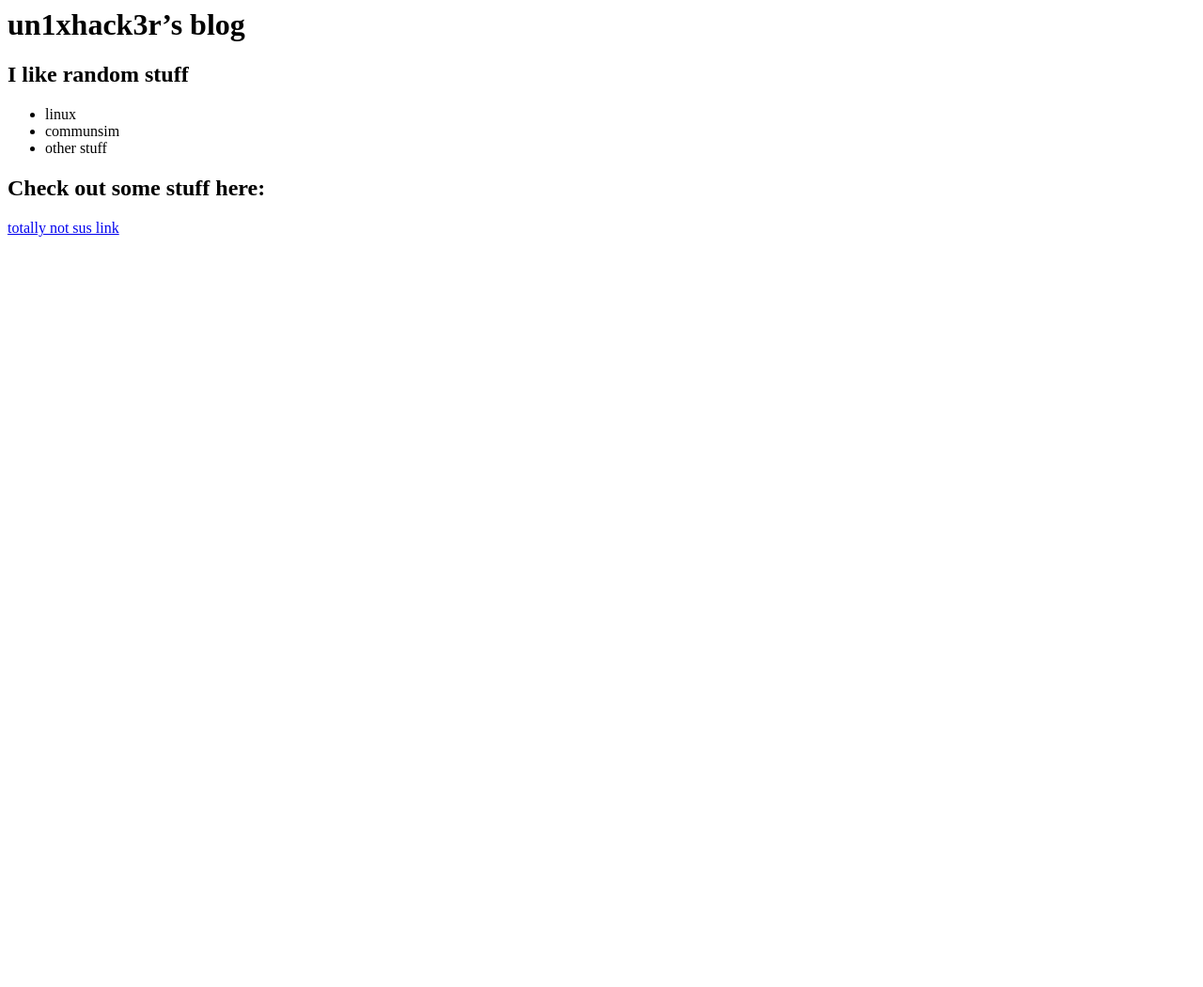
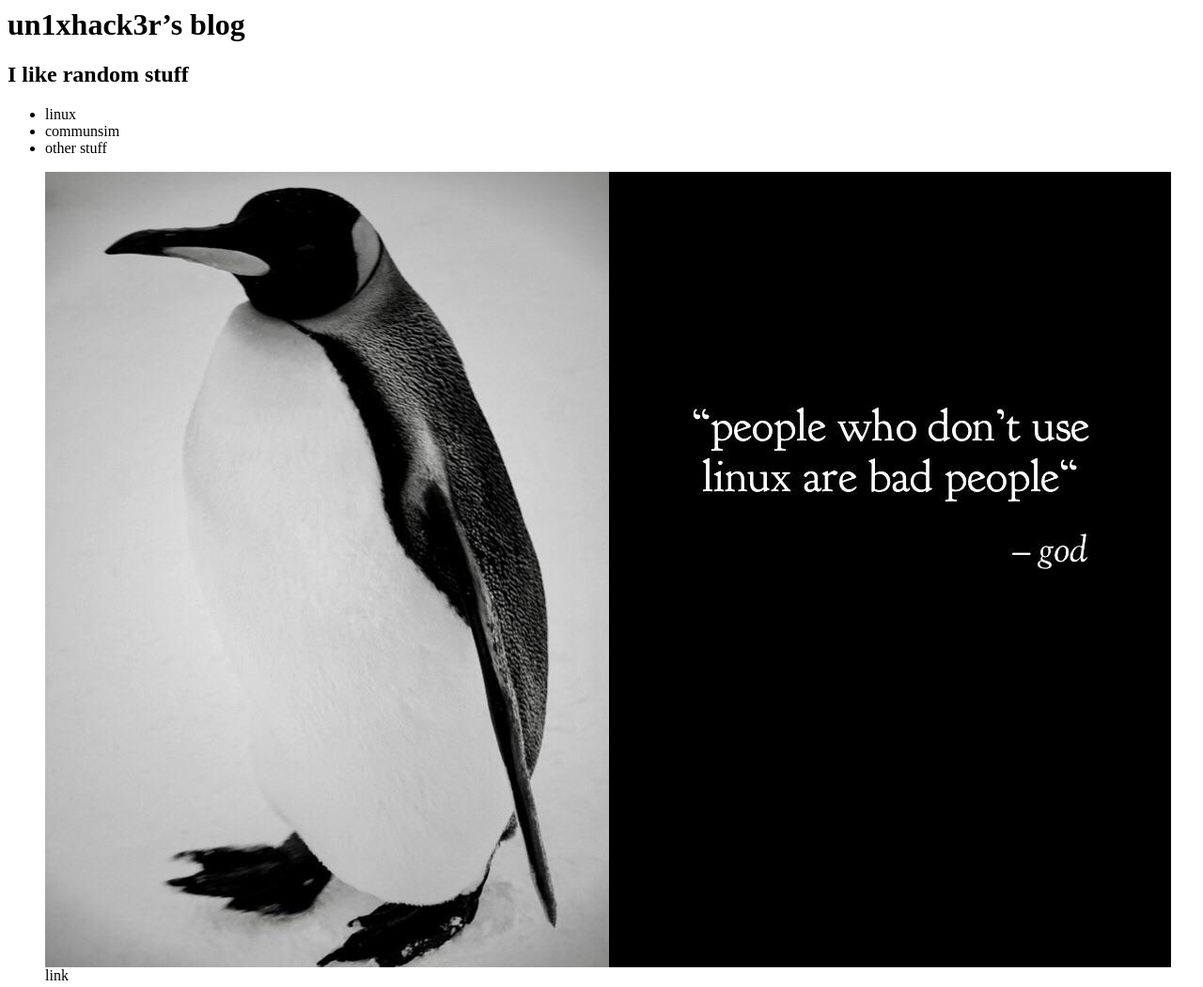
Before and after one commit to un1xhack3r/un1xhack3r.github.io, a plain HTML site: page index.html in a window 1280 px wide. Shown: the top 1051 px of the page at 94% size. Before the commit the page ends 800 px from the top, so only its background shows below. Drawn offline with Linux system fonts and the light colour scheme.

Commit message:
sus sus amogus

```diff
--- a/index.html
+++ b/index.html
@@ -5,5 +5,8 @@
 <li>communsim</li>
 <li>other stuff</li>
 </ul>
+<figure>
+<img src="./354gu21kyfb61.jpg" alt="link" /><figcaption aria-hidden="true">link</figcaption>
+</figure>
 <h2 id="check-out-some-stuff-here">Check out some stuff here:</h2>
 <p><a href="https://youtu.be/dQw4w9WgXcQ">totally not sus link</a></p>
```
